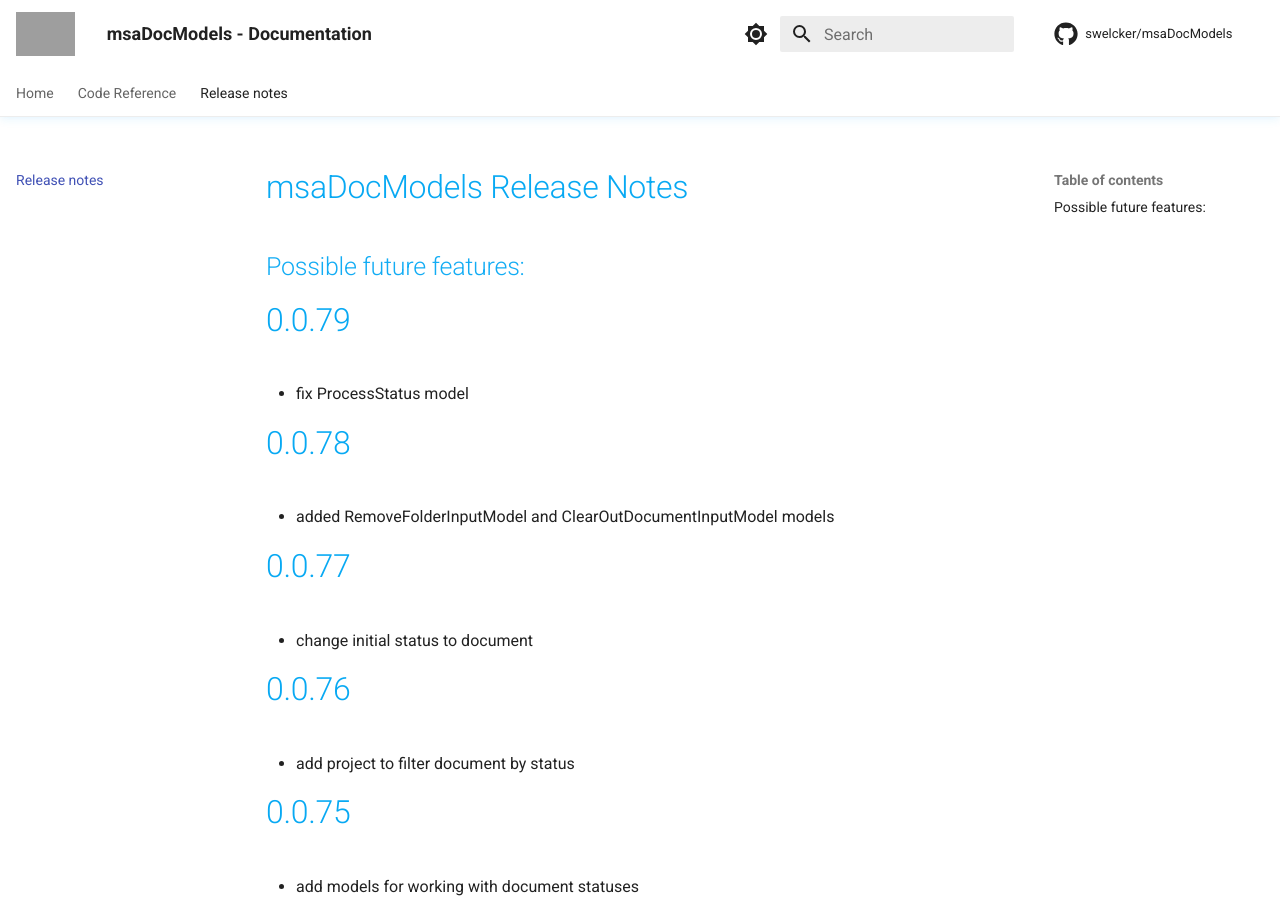
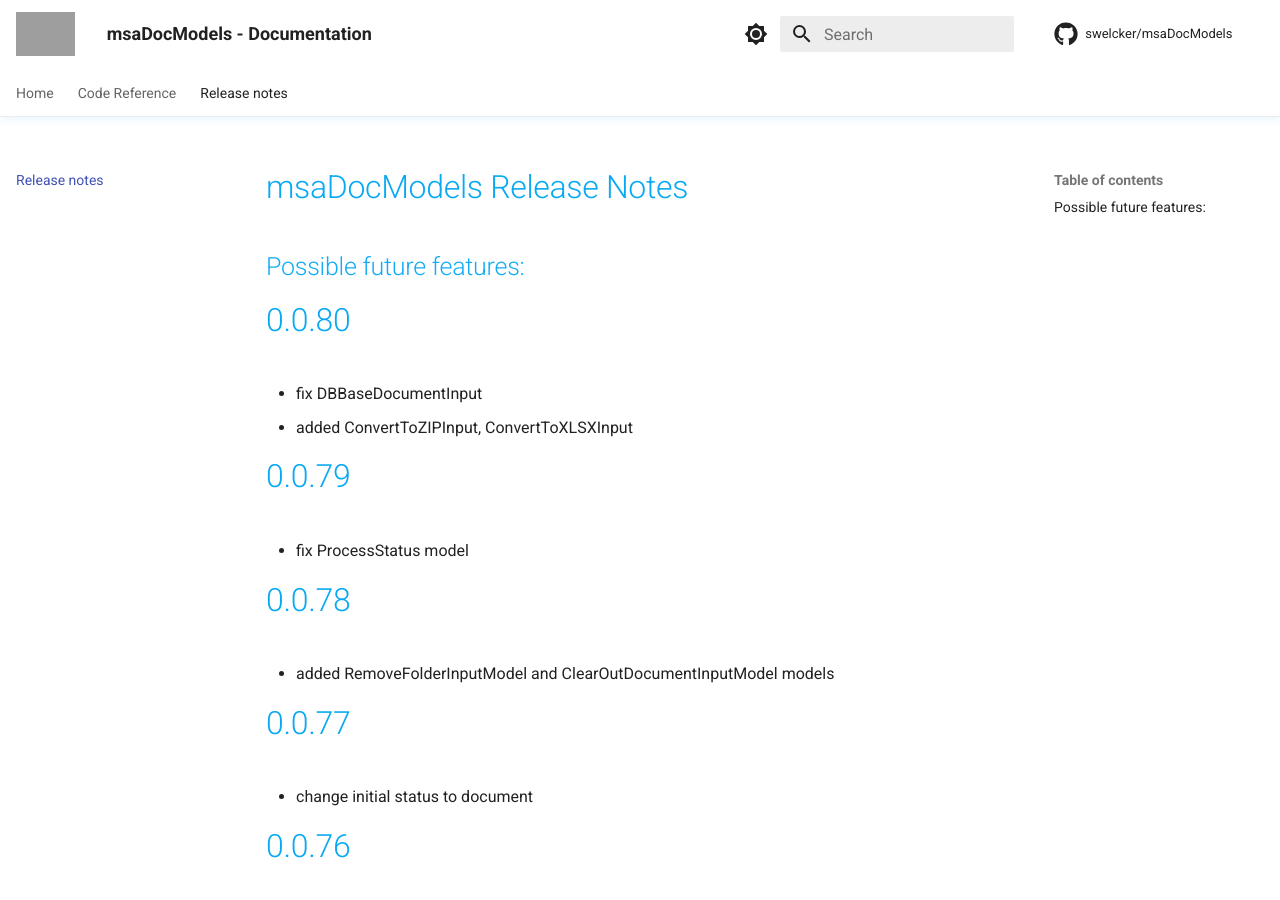
Before and after one commit to u2d-ai/msaDocModels, an MkDocs documentation site: the page built from docs/release-notes.md, in a window 1280 px wide and 900 px high. Built offline with MkDocs 1.6.1 and Material for MkDocs 9.7.7, drawn with Linux system fonts in a browser that asks for light colours; comment, search, counter and statistics services are not loaded; grey boxes are pictures that could not be loaded.

Commit message:
fix: release version

```diff
--- a/docs/release-notes.md
+++ b/docs/release-notes.md
@@ -1,5 +1,10 @@
 # msaDocModels Release Notes
 ## Possible future features:
+
+# 0.0.80
+
+- fix DBBaseDocumentInput
+- added ConvertToZIPInput, ConvertToXLSXInput
 
 # 0.0.79
 
--- a/msaDocModels/__init__.py
+++ b/msaDocModels/__init__.py
@@ -1,7 +1,7 @@
 import glob
 from os.path import basename, dirname, isfile, join
 
-version = "0.0.79"
+version = "0.0.80"
 __author__ = "Stefan Welcker"
 __copyright__ = "Copyright 2022, U2D.ai"
 __license__ = "MIT"
```
